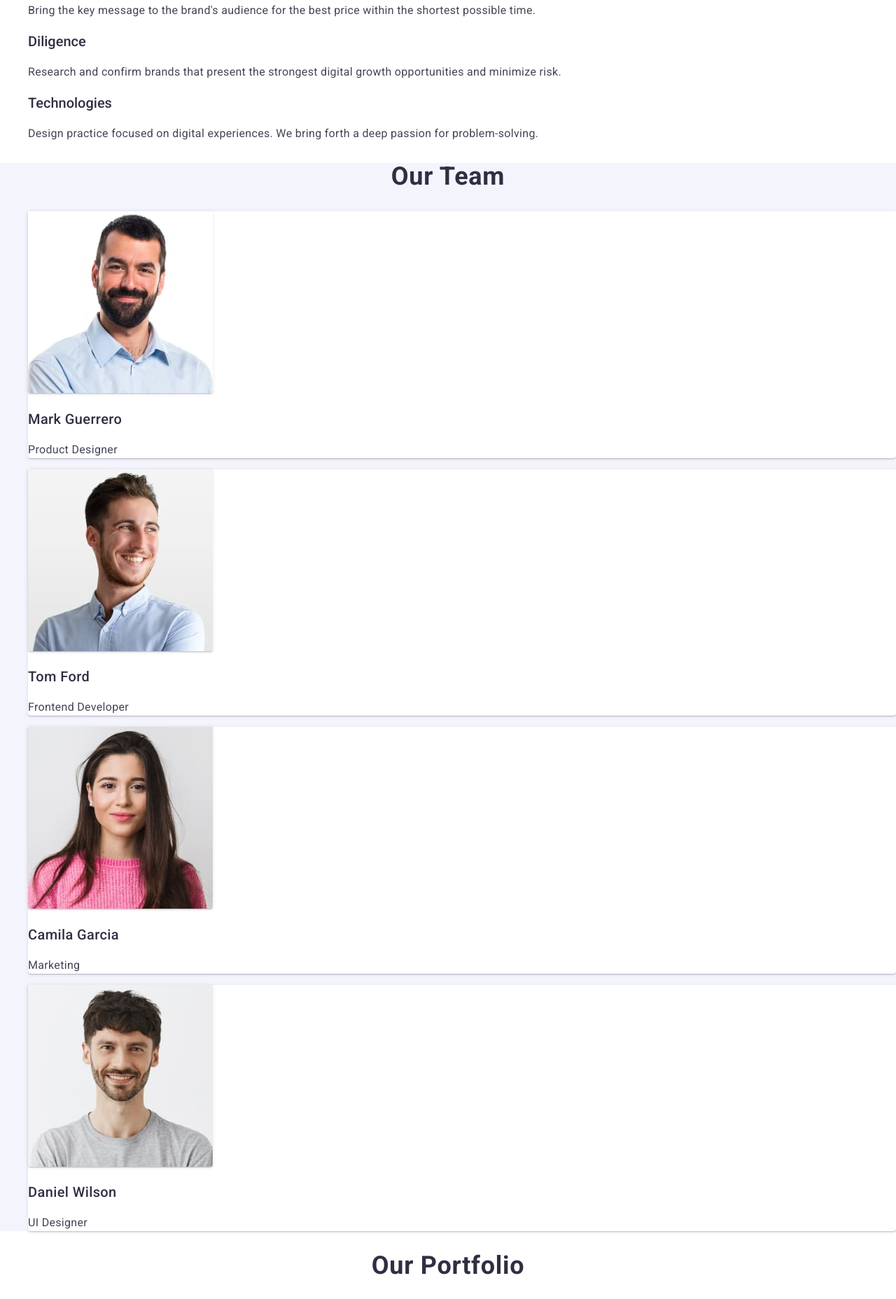
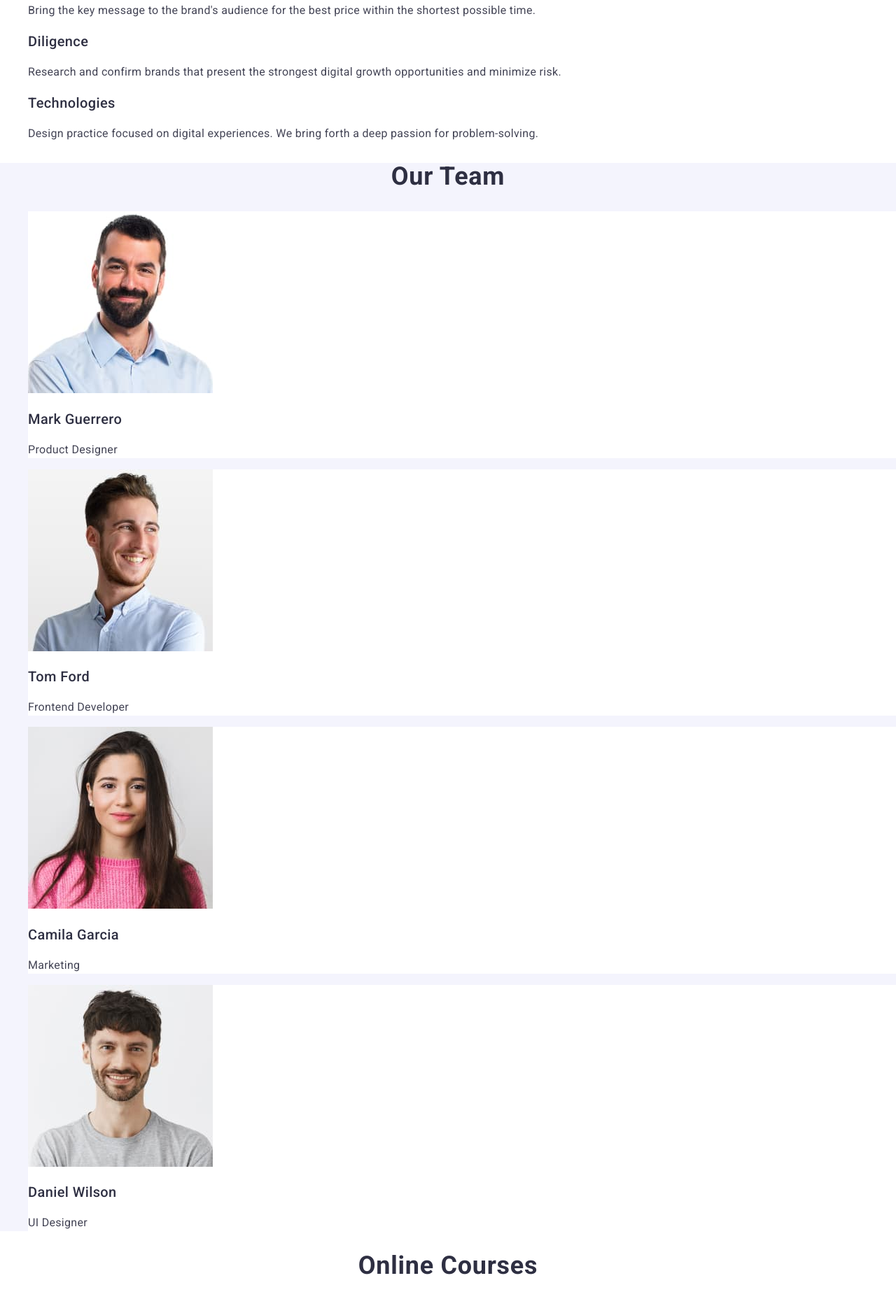
Before and after one commit to GalinaMykhailenko/goit-markup-hw-02, a plain HTML site: page index.html in a window 1280 px wide. Shown: the part 553-2410 px from the top of the page at 70% size. Drawn offline with nearby package versions, Linux system fonts and the light colour scheme.

Commit message:
Commit after autochec two

```diff
--- a/css/style.css
+++ b/css/style.css
@@ -109,7 +109,7 @@ background: #FFF;
         font-size: 20px;
         font-weight: 500;
         line-height: 1.2;
-        letter-spacing: 0.02;
+        letter-spacing: 0.02em;
 }
 
 .quality-text {
@@ -137,16 +137,12 @@ background: #F4F4FD;
 }
 
 .our-team-item {
-    border-radius: 0px 0px 4px 4px;
         background: #FFF;
-        box-shadow: 0px 2px 1px 0px rgba(46, 47, 66, 0.08), 0px 1px 1px 0px rgba(46, 47, 66, 0.16), 0px 1px 6px 0px rgba(46, 47, 66, 0.08);
 }
 
 
 .our-team-picture {
-    border-radius: 0px 0px 4px 4px;
         background: #FFF;
-        box-shadow: 0px 2px 1px 0px rgba(46, 47, 66, 0.08), 0px 1px 1px 0px rgba(46, 47, 66, 0.16), 0px 1px 6px 0px rgba(46, 47, 66, 0.08);
 }
 
 .our-team-subtitle {
--- a/index.html
+++ b/index.html
@@ -109,7 +109,7 @@
 
         <!-- Section 4 -->
         <section class="our-portfolio">
-            <h2 class="our-portfolio-title">Our Portfolio</h2>
+            <h2 class="our-portfolio-title">Online Courses</h2>
             <ul>
                 <li>
                     <img class="our-portfolio-picture" src="./images/banking_app.jpg" alt="Banking App" width="360" height="300" />
```
